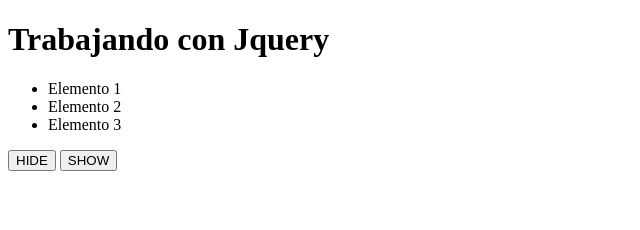
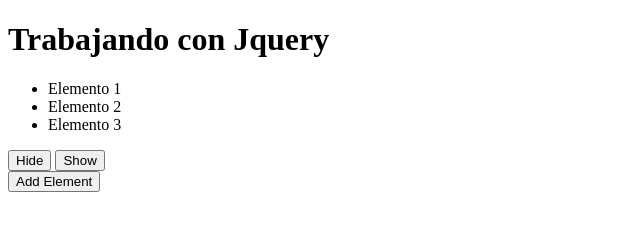
Before and after one commit to Mike-std-cpu/OBII-JavaScript, a website: page module14/jquery/index.html in a window 1280 px wide. Shown: the whole page, without its empty margins (0-640 px from the left). Drawn offline with nearby package versions, Linux system fonts and the light colour scheme.

Commit message:
14.3 event append with new element

```diff
--- a/module14/jquery/index.html
+++ b/module14/jquery/index.html
@@ -15,8 +15,10 @@
         <li id="EL-2">Elemento 2</li>
         <li id="EL-3">Elemento 3</li>
     </ul>
-    <button id="b-hide">HIDE</button>
-    <button class="b-show">SHOW</button>
+    <button id="b-hide">Hide</button>
+    <button class="b-show">Show</button>
+    <br>
+    <button class="new-element">Add Element</button>
 </body>
 <script src="./index.js"></script>
 </html>
--- a/module14/jquery/index.js
+++ b/module14/jquery/index.js
@@ -26,4 +26,7 @@
         $("h1").css({color: "Gold"})
     })
 
+    $(".new-element").click(()=>{
+        $("ul").append("<li> New Element</li>")
+    })
 })
```
